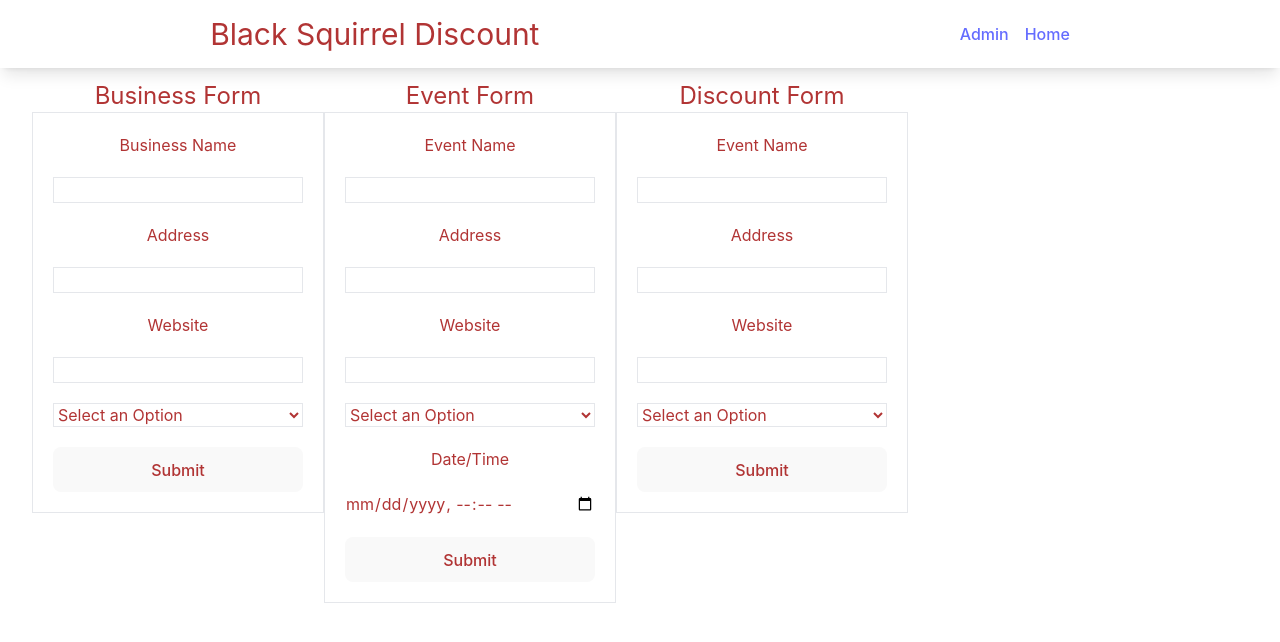
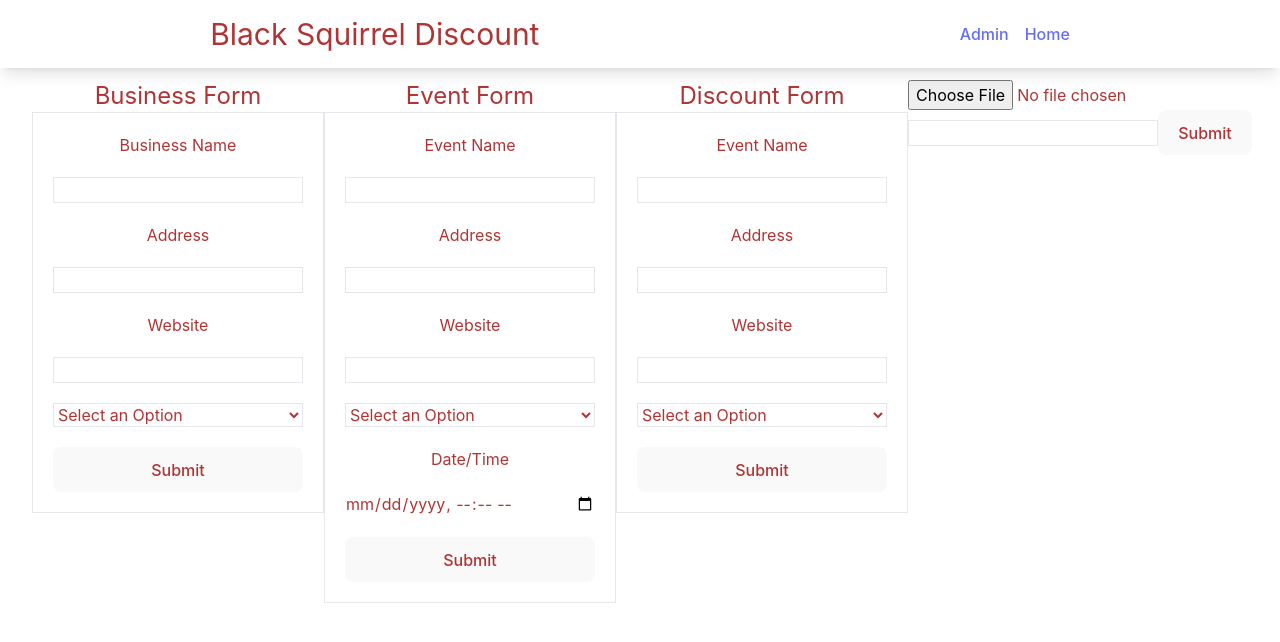
Before and after one commit to dbuck182/Ardmore-Frontend, a React (Vite) app: page /admin in a window 1280 px wide. Shown: the top 642 px of the page. Built offline with nearby package versions, Linux system fonts and the light colour scheme.

Commit message:
File upload is going

```diff
--- a/src/Pages/AdminUpdate.jsx
+++ b/src/Pages/AdminUpdate.jsx
@@ -1,11 +1,13 @@
 import React from "react";
 import NavBar from "../components/NavBar";
 import {useState} from 'react';
+import { Input } from "postcss";
 
 
 const AdminUpdate = () => {
 
     const [formData, setFormData] = useState({name: '',address: '' ,website: '', type: ''})
+    const [imageFile, setImageFile] = useState({name: '', file: null})
     const handleSubmit = async (event) => {
 
         event.preventDefault()
@@ -22,6 +24,30 @@ const AdminUpdate = () => {
         } catch (error) {
             console.error(error)
         }
+    }
+    const handlePhotoSubmit = async (event) => {
+        event.preventDefault()
+        const formData = new FormData()
+        formData.append("file", imageFile.file)
+        formData.append("name", imageFile.name)
+        console.log(imageFile.file.size)
+        try {
+            const data = await fetch("http://localhost:8080/api/photo/upload",{method: 'POST',
+                                body: formData,
+                                })
+            const newData = await data.json()
+            console.log(newData)
+        } catch (error) {
+            console.error(error)
+        }
+    }
+    const handleNameChange = (event) => {
+        const {name, value} =event.target
+        setImageFile({...imageFile, [name]: value})
+    }
+    const handleImageChange = (event) => {
+        const target = event.target.files[0]
+        setImageFile({...imageFile, file: event.target.files[0]})
     }
 
     const handleChange = (event) => {
@@ -71,7 +97,7 @@ const AdminUpdate = () => {
                         <option value="RETAIL">Retail</option>
                         <option value="HEALTHBEAUTY">Health & Beauty</option>
                     </select>
-                    <label for="event-time">Date/Time</label>
+                    <label>Date/Time</label>
                     <input id="event-time" type="datetime-local"></input>
                     <button type="submit">Submit</button>
                 </form>
@@ -94,6 +120,15 @@ const AdminUpdate = () => {
                     <button type="submit">Submit</button>
                 </form>
             </div>
+            <div className="flex flex-col items-center mt-20">
+                <form onSubmit={handlePhotoSubmit}>
+                    <input type="file" name="file" onChange={handleImageChange}></input>
+                    <label id="file"></label>
+                    <input className="bg-white border"type="text" name="name" onChange={handleNameChange}></input>
+
+                    <button type="submit">Submit</button>
+                </form>
+            </div>
             </div>
         </div>
 
```
